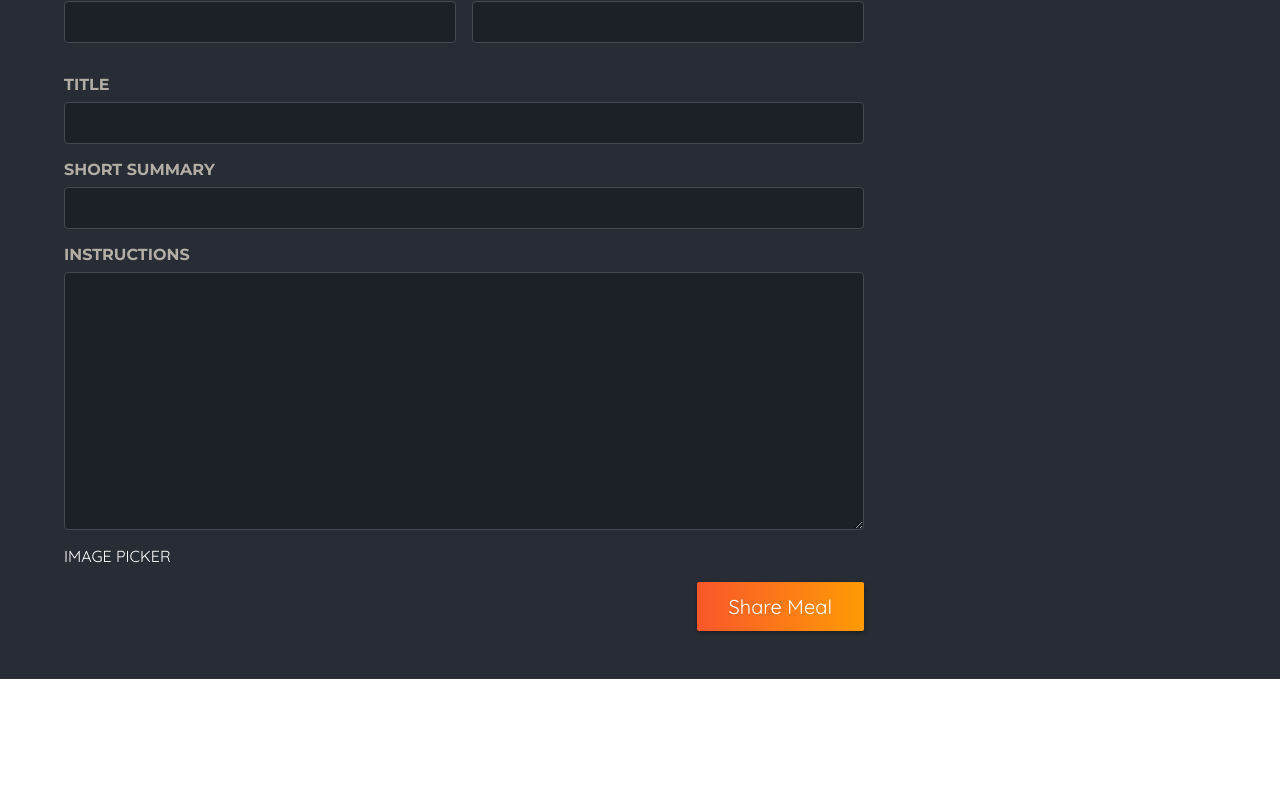
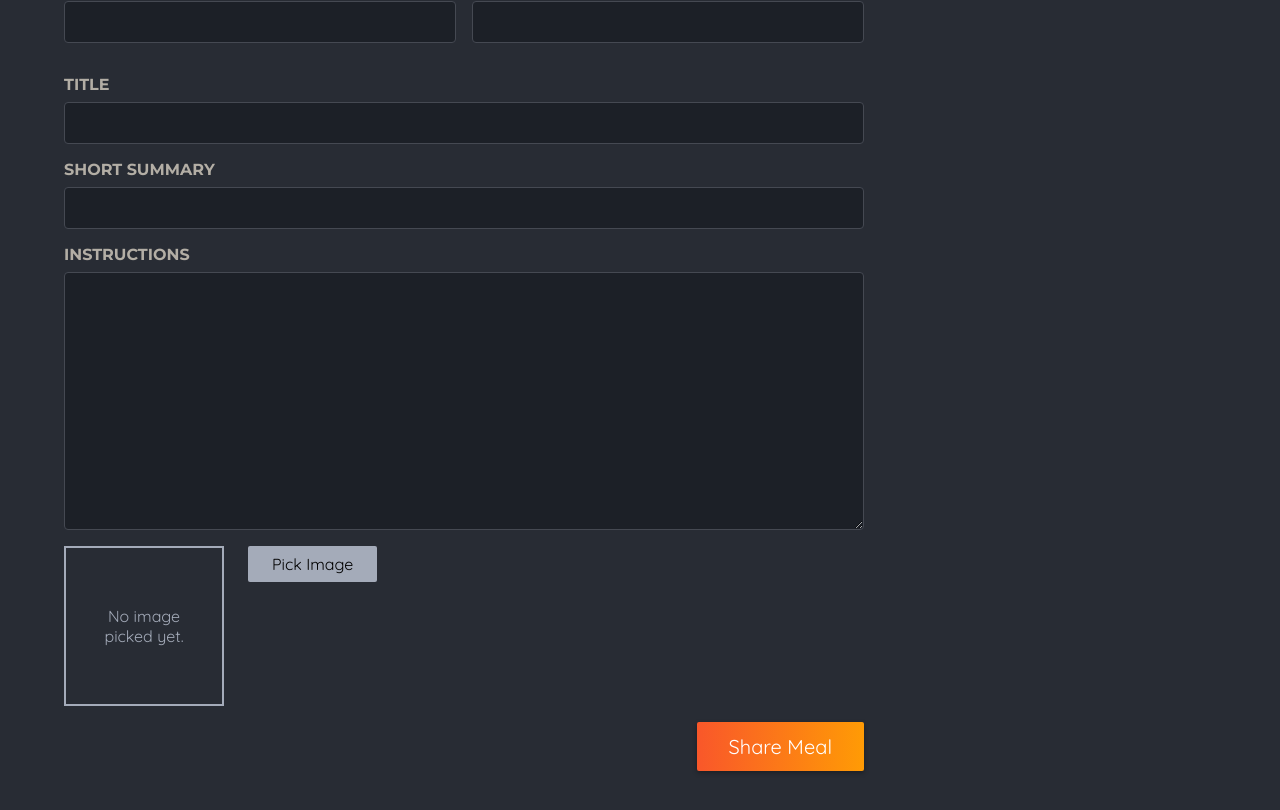
Before and after one commit to ehsanexe/next-level-food, a Next.js app: page /meals/share in a window 1280 px wide. Shown: the part 434-1244 px from the top of the page. Before the commit the page ends 1113 px from the top, so only its background shows below. Built offline with nearby package versions, Linux system fonts and the light colour scheme.

Commit message:
update 4 files and create 3 files update 5 files

```diff
--- a/app/lib/meals.js
+++ b/app/lib/meals.js
@@ -3,6 +3,10 @@ import Database from "better-sqlite3";
 const db = new Database("meals.db");
 
 export const getMeals = async () => {
-  await new Promise((resolve) => setTimeout(() => resolve(), 2000));
+  await new Promise((resolve) => setTimeout(() => resolve(), 1000));
   return db.prepare(`SELECT * FROM meals`).all();
 };
+
+export const getMeal = (slug) => {
+  return db.prepare(`SELECT * FROM meals WHERE slug = ?`).get(slug);
+};
--- a/app/meals/[slug]/page.module.css
+++ b/app/meals/[slug]/page.module.css
@@ -71,6 +71,7 @@
     max-width: 60rem;
     margin: 2rem auto;
     animation: fade-slide-in-from-bottom 1s ease-out forwards;
+    white-space: pre-line;
   }
 
   .loading {
--- a/app/meals/share/page.js
+++ b/app/meals/share/page.js
@@ -1,5 +1,6 @@
 import React from "react";
-import classes from './page.module.css';
+import classes from "./page.module.css";
+import ImagePicker from "@/components/meals/image-picker";
 
 export default function Share() {
   return (
@@ -39,7 +40,7 @@ export default function Share() {
               required
             ></textarea>
           </p>
-          IMAGE PICKER
+          <ImagePicker />
           <p className={classes.actions}>
             <button type="submit">Share Meal</button>
           </p>
--- /dev/null
+++ b/components/meals/image-picker.js
@@ -0,0 +1,56 @@
+"use client";
+
+import React, { useRef, useState } from "react";
+import classes from "./image-picker.module.css";
+import Image from "next/image";
+
+export default function ImagePicker({ label, name }) {
+  const imagePicker = useRef();
+  const [pickedImage, setPickedImage] = useState(null);
+
+  const onChangePicker = (e) => {
+    const file = e.target.files[0];
+
+    if (!file) {
+      setPickedImage(null);
+      return;
+    }
+
+    const fileReader = new FileReader();
+
+    fileReader.onload = () => {
+      setPickedImage(fileReader.result);
+    };
+    fileReader.readAsDataURL(file);
+  };
+
+  return (
+    <div className={classes.picker}>
+      <label htmlFor={name}>{label}</label>
+      <div className={classes.controls}>
+        <div className={classes.preview}>
+          {!pickedImage && <p>No image picked yet.</p>}
+          {pickedImage && (
+            <Image src={pickedImage} alt="Image selected by user." fill />
+          )}
+        </div>
+        <input
+          className={classes.input}
+          ref={imagePicker}
+          type="file"
+          name={name}
+          id={name}
+          accept="image/png image/jpg"
+          required
+          onChange={onChangePicker}
+        />
+        <button
+          className={classes.button}
+          onClick={() => imagePicker.current.click()}
+        >
+          Pick Image
+        </button>
+      </div>
+    </div>
+  );
+}
--- /dev/null
+++ b/components/meals/image-picker.module.css
@@ -0,0 +1,45 @@
+.controls {
+  display: flex;
+  align-items: flex-start;
+  gap: 1.5rem;
+  margin-bottom: 1rem;
+}
+
+.picker .input {
+  display: none;
+}
+
+.picker .button {
+  border: 0;
+  padding: 0.5rem 1.5rem;
+  background: #a4abb9;
+  border-radius: 2px;
+  cursor: pointer;
+  font: inherit;
+}
+
+.picker .button:hover,
+.picker .button:focus {
+  background: #b3b9c6;
+}
+
+.preview {
+  width: 10rem;
+  height: 10rem;
+  border: 2px solid #a4abb9;
+  display: flex;
+  justify-content: center;
+  align-items: center;
+  text-align: center;
+  color: #a4abb9;
+  position: relative;
+}
+
+.preview p {
+  margin: 0;
+  padding: 1rem;
+}
+
+.preview img {
+  object-fit: cover;
+}
```
Also changed, not shown: app/meals/[slug]/not-found.js (added, +10 -0 lines), app/meals/[slug]/page.js (+30 -4 lines).
